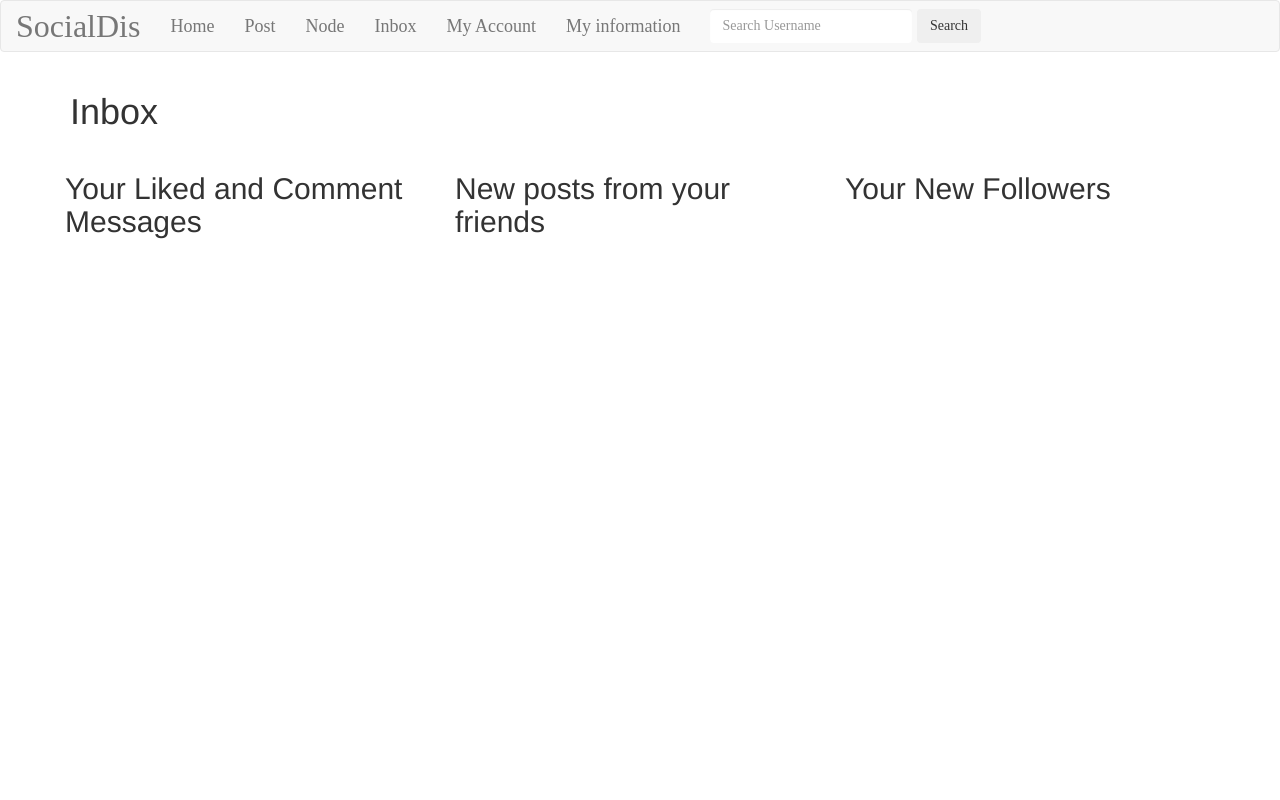
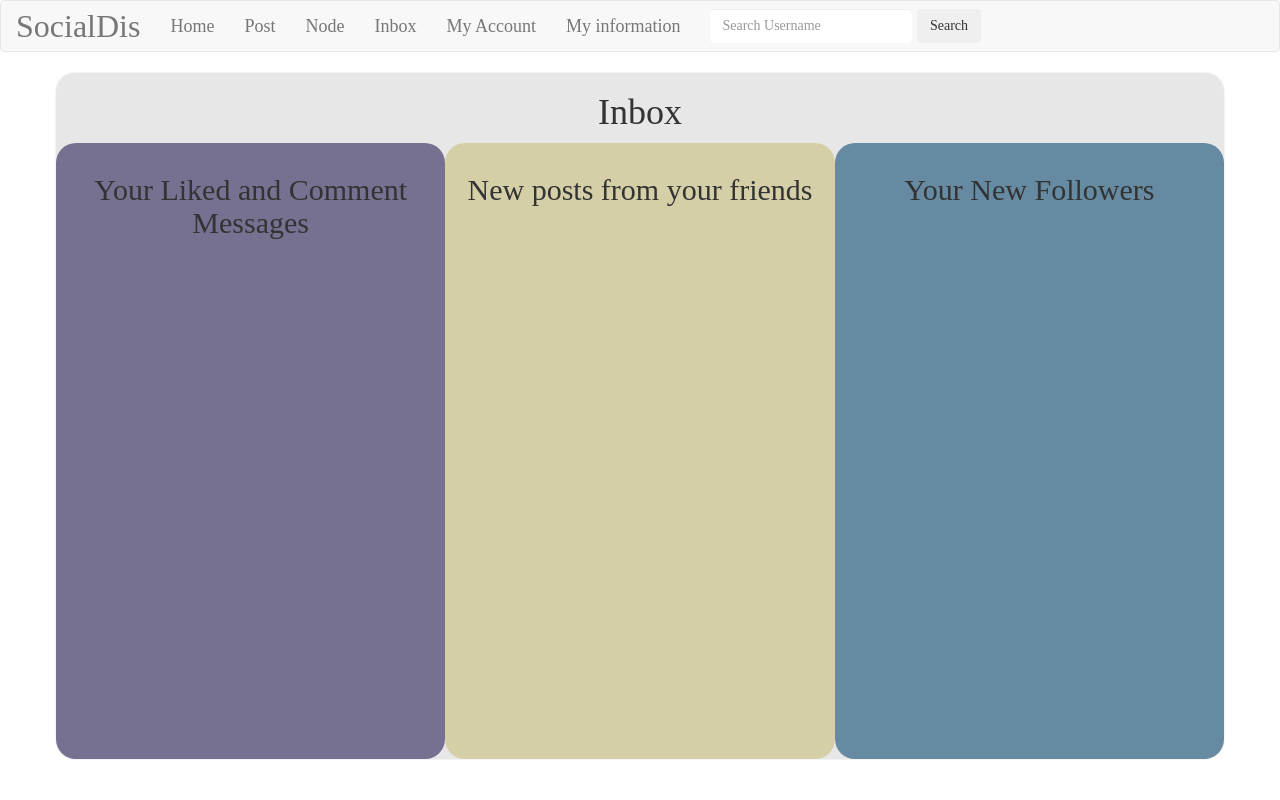
Before and after one commit to CMPUT404FALL2022/CMPUT404-GroupProject, a Django app: template inbox/templates/inbox/inbox.html in a window 1280 px wide. Run offline with Django 4.2, Linux system fonts and the light colour scheme; the template is opened without the code that fills it, so the values that code supplies are empty; some libraries are stand-ins or nearby versions.

Commit message:
html update

```diff
--- a/inbox/templates/inbox/inbox.html
+++ b/inbox/templates/inbox/inbox.html
@@ -46,15 +46,27 @@
   .column {
   flex: 50%;
   padding: 10px;
+
 }
+
+  h1,h2{
+    text-align:center;
+    font-family: Ink Free;
+
+  }
+
+  a{
+    font-family:Gautami;
+  }
+
 </style>
 
-
-<div class="container">
+ <body>
+<div class="container" style="background-color: #e7e7e7; border: solid 1px rgba(255, 255, 255, 0.5); border-radius: 20px;">
   <h1>Inbox</h1>
   <div class="row">
 
-      <div class="column">
+      <div class="column" style="background-color: #767191; border-radius: 20px;">
         <h2>Your Liked and Comment Messages</h2>
         <div style="overflow:scroll; width:350px; height:500px;">
           {% for text in text%}
@@ -67,7 +79,7 @@
         </div>
       </div>
 
-      <div class="column">
+      <div class="column" style="background-color: #d5cfa8; border-radius: 20px;">
         <h2>New posts from your friends</h2>
         <div style="overflow:scroll; width:350px; height:500px;">
           {% for item in Inbox_new_post.all %}
@@ -80,7 +92,7 @@
         </div>
       </div>
 
-      <div class="column">
+      <div class="column" style="background-color: #658aa1; border-radius: 20px;">
         <h2>Your New Followers</h2>
         <div style="overflow:scroll; width:350px; height:500px;">
           {% for request in requests %}
@@ -116,6 +128,6 @@
       -->
       </div>
     </div>
-
+  </body>
 
         {% endblock %}
```
Also changed, not shown: db.sqlite3.
